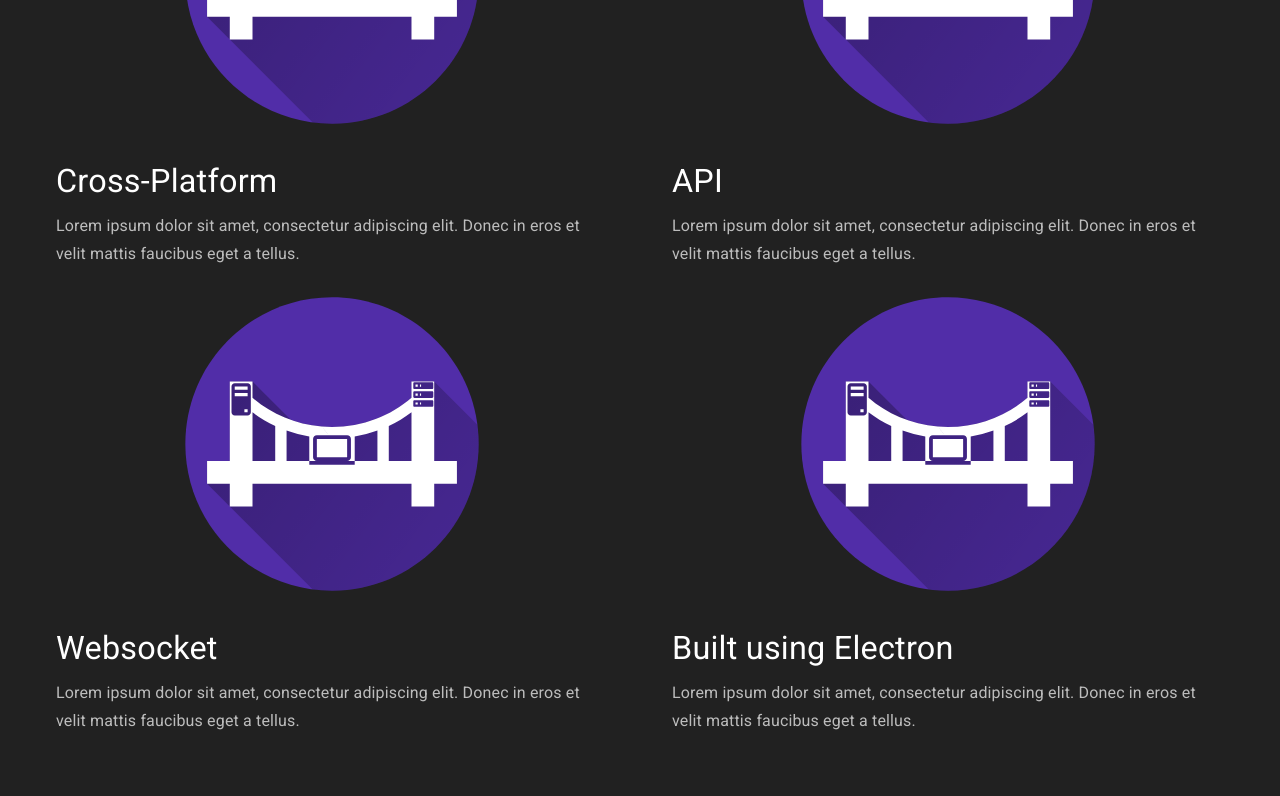
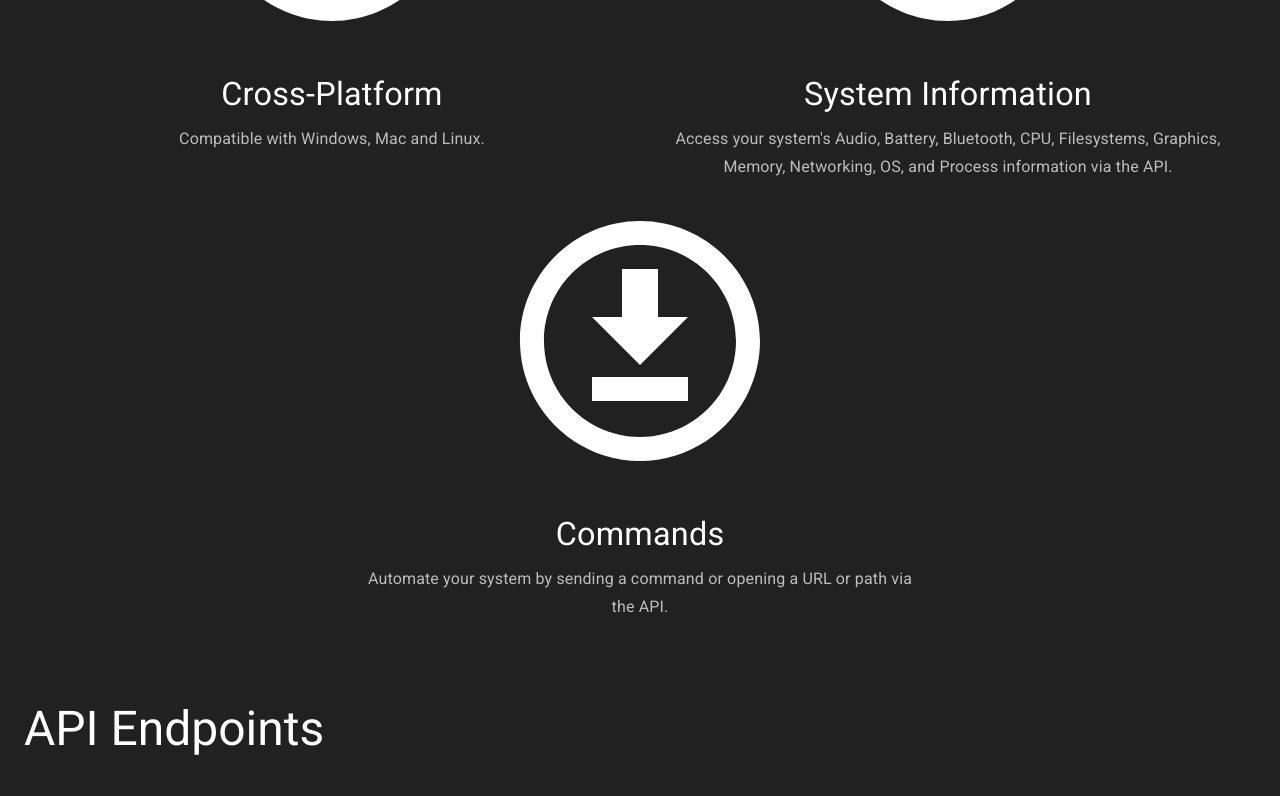
Before and after one commit to timmo001/system-bridge-site, a Next.js app: page / in a window 1280 px wide. Shown: the part 880-1676 px from the top of the page. Built offline with nearby package versions, Linux system fonts and the light colour scheme.

Commit message:
Add content

```diff
--- a/assets/jss/components/layout.tsx
+++ b/assets/jss/components/layout.tsx
@@ -62,6 +62,9 @@
     marginTop: theme.spacing(2),
   },
   flex: { flex: 1 },
+  gridItem: {
+    textAlign: "center",
+  },
   gridText: {
     width: 420,
   },
--- a/components/Theme.tsx
+++ b/components/Theme.tsx
@@ -47,7 +47,7 @@
         fontSize: "3.25rem",
       },
       h3: {
-        marginTop: 124,
+        marginTop: 64,
       },
     },
   },
--- a/pages/index.tsx
+++ b/pages/index.tsx
@@ -2,14 +2,8 @@
 import { GetStaticProps } from "next";
 import {
   CardContent,
-  CardMedia,
   Container,
   Grid,
-  Table,
-  TableBody,
-  TableCell,
-  TableHead,
-  TableRow,
   Typography,
   useTheme,
 } from "@material-ui/core";
@@ -18,72 +12,94 @@
 import { mdiDownloadCircleOutline, mdiUpdate } from "@mdi/js";
 
 import Layout from "components/Layout";
-import useCardStyles from "assets/jss/components/card";
 import useStyles from "assets/jss/components/layout";
 
 interface Feature {
   title: string;
   description: string;
-  imageUrl: string;
+  icon: string;
 }
 
 const userFeatures: Array<Feature> = [
   {
     title: "Cross-Platform",
-    description:
-      "Lorem ipsum dolor sit amet, consectetur adipiscing elit. Donec in eros et velit mattis faucibus eget a tellus.",
-    imageUrl: "system-bridge-circle.svg",
+    description: "Compatible with Windows, Mac and Linux.",
+    icon: mdiDownloadCircleOutline,
   },
   {
-    title: "API",
+    title: "System Information",
     description:
-      "Lorem ipsum dolor sit amet, consectetur adipiscing elit. Donec in eros et velit mattis faucibus eget a tellus.",
-    imageUrl: "system-bridge-circle.svg",
+      "Access your system's Audio, Battery, Bluetooth, CPU, Filesystems, Graphics, Memory, Networking, OS, and Process information via the API.",
+    icon: mdiDownloadCircleOutline,
   },
   {
-    title: "Websocket",
+    title: "Commands",
     description:
-      "Lorem ipsum dolor sit amet, consectetur adipiscing elit. Donec in eros et velit mattis faucibus eget a tellus.",
-    imageUrl: "system-bridge-circle.svg",
-  },
-  {
-    title: "Built using Electron",
-    description:
-      "Lorem ipsum dolor sit amet, consectetur adipiscing elit. Donec in eros et velit mattis faucibus eget a tellus.",
-    imageUrl: "system-bridge-circle.svg",
+      "Automate your system by sending a command or opening a URL or path via the API.",
+    icon: mdiDownloadCircleOutline,
   },
 ];
 
-const technicalFeatures: Array<Feature> = [
+const apiFeatures: Array<Feature> = [
   {
-    title: "Cross-Platform",
-    description:
-      "Lorem ipsum dolor sit amet, consectetur adipiscing elit. Donec in eros et velit mattis faucibus eget a tellus.",
-    imageUrl: "system-bridge-circle.svg",
+    title: "Audio",
+    description: "Lorem ipsum dolor sit amet, consectetur adipiscing elit.",
+    icon: mdiDownloadCircleOutline,
   },
   {
-    title: "API",
-    description:
-      "Lorem ipsum dolor sit amet, consectetur adipiscing elit. Donec in eros et velit mattis faucibus eget a tellus.",
-    imageUrl: "system-bridge-circle.svg",
+    title: "Battery",
+    description: "Lorem ipsum dolor sit amet, consectetur adipiscing elit.",
+    icon: mdiDownloadCircleOutline,
   },
   {
-    title: "Websocket",
-    description:
-      "Lorem ipsum dolor sit amet, consectetur adipiscing elit. Donec in eros et velit mattis faucibus eget a tellus.",
-    imageUrl: "system-bridge-circle.svg",
+    title: "Bluetooth",
+    description: "Lorem ipsum dolor sit amet, consectetur adipiscing elit.",
+    icon: mdiDownloadCircleOutline,
   },
   {
-    title: "Built using Electron",
-    description:
-      "Lorem ipsum dolor sit amet, consectetur adipiscing elit. Donec in eros et velit mattis faucibus eget a tellus.",
-    imageUrl: "system-bridge-circle.svg",
+    title: "Command",
+    description: "Lorem ipsum dolor sit amet, consectetur adipiscing elit.",
+    icon: mdiDownloadCircleOutline,
+  },
+  {
+    title: "CPU",
+    description: "Lorem ipsum dolor sit amet, consectetur adipiscing elit.",
+    icon: mdiDownloadCircleOutline,
+  },
+  {
+    title: "Filesystem",
+    description: "Lorem ipsum dolor sit amet, consectetur adipiscing elit.",
+    icon: mdiDownloadCircleOutline,
+  },
+  {
+    title: "Graphics",
+    description: "Lorem ipsum dolor sit amet, consectetur adipiscing elit.",
+    icon: mdiDownloadCircleOutline,
+  },
+  {
+    title: "Memory",
+    description: "Lorem ipsum dolor sit amet, consectetur adipiscing elit.",
+    icon: mdiDownloadCircleOutline,
+  },
+  {
+    title: "Network",
+    description: "Lorem ipsum dolor sit amet, consectetur adipiscing elit.",
+    icon: mdiDownloadCircleOutline,
+  },
+  {
+    title: "Processes",
+    description: "Lorem ipsum dolor sit amet, consectetur adipiscing elit.",
+    icon: mdiDownloadCircleOutline,
+  },
+  {
+    title: "System",
+    description: "Lorem ipsum dolor sit amet, consectetur adipiscing elit.",
+    icon: mdiDownloadCircleOutline,
   },
 ];
 
 function Home(): ReactElement {
   const classes = useStyles();
-  const cardStyles = useCardStyles();
   const theme = useTheme();
 
   return (
@@ -101,14 +117,61 @@
         <Grid
           container
           direction="row"
+          alignItems="flex-start"
+          justify="space-around">
+          {userFeatures.map(
+            ({ title, description, icon }: Feature, key: number) => (
+              <Grid
+                key={key}
+                className={classes.gridItem}
+                item
+                xl={4}
+                lg={6}
+                md={8}
+                xs={12}>
+                <Icon
+                  color={theme.palette.text.primary}
+                  path={icon}
+                  size={12}
+                  title={title}
+                />
+                <CardContent>
+                  <Typography component="h2" variant="h4" gutterBottom>
+                    {title}
+                  </Typography>
+                  <Typography
+                    color="textSecondary"
+                    component="p"
+                    variant="subtitle1">
+                    {description}
+                  </Typography>
+                </CardContent>
+              </Grid>
+            )
+          )}
+        </Grid>
+        <Typography component="h3" variant="h3" gutterBottom>
+          API Endpoints
+        </Typography>
+        <Grid
+          container
+          direction="row"
           alignItems="center"
           justify="space-around">
-          {userFeatures.map(
-            ({ title, description, imageUrl }: Feature, key: number) => (
-              <Grid key={key} item xl={4} lg={6} md={8} xs={12}>
-                <CardMedia
-                  className={cardStyles.media}
-                  image={imageUrl}
+          {apiFeatures.map(
+            ({ title, description, icon }: Feature, key: number) => (
+              <Grid
+                key={key}
+                className={classes.gridItem}
+                item
+                xl={4}
+                lg={6}
+                md={8}
+                xs={12}>
+                <Icon
+                  color={theme.palette.text.primary}
+                  path={icon}
+                  size={12}
                   title={title}
                 />
                 <CardContent>
@@ -189,132 +252,6 @@
             </Grid>
           </Grid>
         </CardContent>
-        <Typography component="h3" variant="h3" gutterBottom>
-          Behind the Scenes
-        </Typography>
-        <Grid
-          container
-          direction="row"
-          alignItems="center"
-          justify="space-around">
-          {technicalFeatures.map(
-            ({ title, description, imageUrl }: Feature, key: number) => (
-              <Grid key={key} item xl={4} lg={6} md={8} xs={12}>
-                <CardMedia
-                  className={cardStyles.media}
-                  image={imageUrl}
-                  title={title}
-                />
-                <CardContent>
-                  <Typography component="h2" variant="h5" gutterBottom>
-                    {title}
-                  </Typography>
-                  <Typography
-                    color="textSecondary"
-                    component="p"
-                    variant="subtitle1">
-                    {description}
-                  </Typography>
-                </CardContent>
-              </Grid>
-            )
-          )}
-        </Grid>
-        <CardContent>
-          <Typography component="h2" variant="h3" gutterBottom>
-            API Endpoints
-          </Typography>
-          <Typography color="textPrimary" component="div" variant="body1">
-            <Table>
-              <TableHead>
-                <TableRow>
-                  <TableCell>Endpoint</TableCell>
-                  <TableCell>Description</TableCell>
-                  <TableCell>Method</TableCell>
-                </TableRow>
-              </TableHead>
-              <TableBody>
-                <TableRow>
-                  <TableCell align="left">/audio</TableCell>
-                  <TableCell align="left">Audio Information</TableCell>
-                  <TableCell align="left">GET</TableCell>
-                </TableRow>
-                <TableRow>
-                  <TableCell align="left">/battery</TableCell>
-                  <TableCell align="left">Battery Information</TableCell>
-                  <TableCell align="left">GET</TableCell>
-                </TableRow>
-                <TableRow>
-                  <TableCell align="left">/bluetooth</TableCell>
-                  <TableCell align="left">Bluetooth Information</TableCell>
-                  <TableCell align="left">GET</TableCell>
-                </TableRow>
-                <TableRow>
-                  <TableCell align="left">/command</TableCell>
-                  <TableCell align="left">Run a System Command</TableCell>
-                  <TableCell align="left">POST</TableCell>
-                </TableRow>
-                <TableRow>
-                  <TableCell align="left">/cpu</TableCell>
-                  <TableCell align="left">CPU Information</TableCell>
-                  <TableCell align="left">GET</TableCell>
-                </TableRow>
-                <TableRow>
-                  <TableCell align="left">/docs</TableCell>
-                  <TableCell align="left">OpenAPI Docs</TableCell>
-                  <TableCell align="left">GET</TableCell>
-                </TableRow>
-                <TableRow>
-                  <TableCell align="left">/filesystem</TableCell>
-                  <TableCell align="left">Filesystem Information</TableCell>
-                  <TableCell align="left">GET</TableCell>
-                </TableRow>
-                <TableRow>
-                  <TableCell align="left">/graphics</TableCell>
-                  <TableCell align="left">Graphics Information</TableCell>
-                  <TableCell align="left">GET</TableCell>
-                </TableRow>
-                <TableRow>
-                  <TableCell align="left">/information</TableCell>
-                  <TableCell align="left">Endpoint Information</TableCell>
-                  <TableCell align="left">GET</TableCell>
-                </TableRow>
-                <TableRow>
-                  <TableCell align="left">/memory</TableCell>
-                  <TableCell align="left">Memory Information</TableCell>
-                  <TableCell align="left">GET</TableCell>
-                </TableRow>
-                <TableRow>
-                  <TableCell align="left">/network</TableCell>
-                  <TableCell align="left">Network Information</TableCell>
-                  <TableCell align="left">GET</TableCell>
-                </TableRow>
-                <TableRow>
-                  <TableCell align="left">/open</TableCell>
-                  <TableCell align="left">
-                    Open a URL or file using the default application
-                  </TableCell>
-                  <TableCell align="left">POST</TableCell>
-                </TableRow>
-                <TableRow>
-                  <TableCell align="left">/os</TableCell>
-                  <TableCell align="left">OS Information</TableCell>
-                  <TableCell align="left">GET</TableCell>
-                </TableRow>
-                <TableRow>
-                  <TableCell align="left">/processes</TableCell>
-                  <TableCell align="left">Processes Information</TableCell>
-                  <TableCell align="left">GET</TableCell>
-                </TableRow>
-                <TableRow>
-                  <TableCell align="left">/system</TableCell>
-                  <TableCell align="left">System Information</TableCell>
-                  <TableCell align="left">GET</TableCell>
-                </TableRow>
-              </TableBody>
-            </Table>
-          </Typography>
-        </CardContent>
       </Container>
     </Layout>
   );
```
